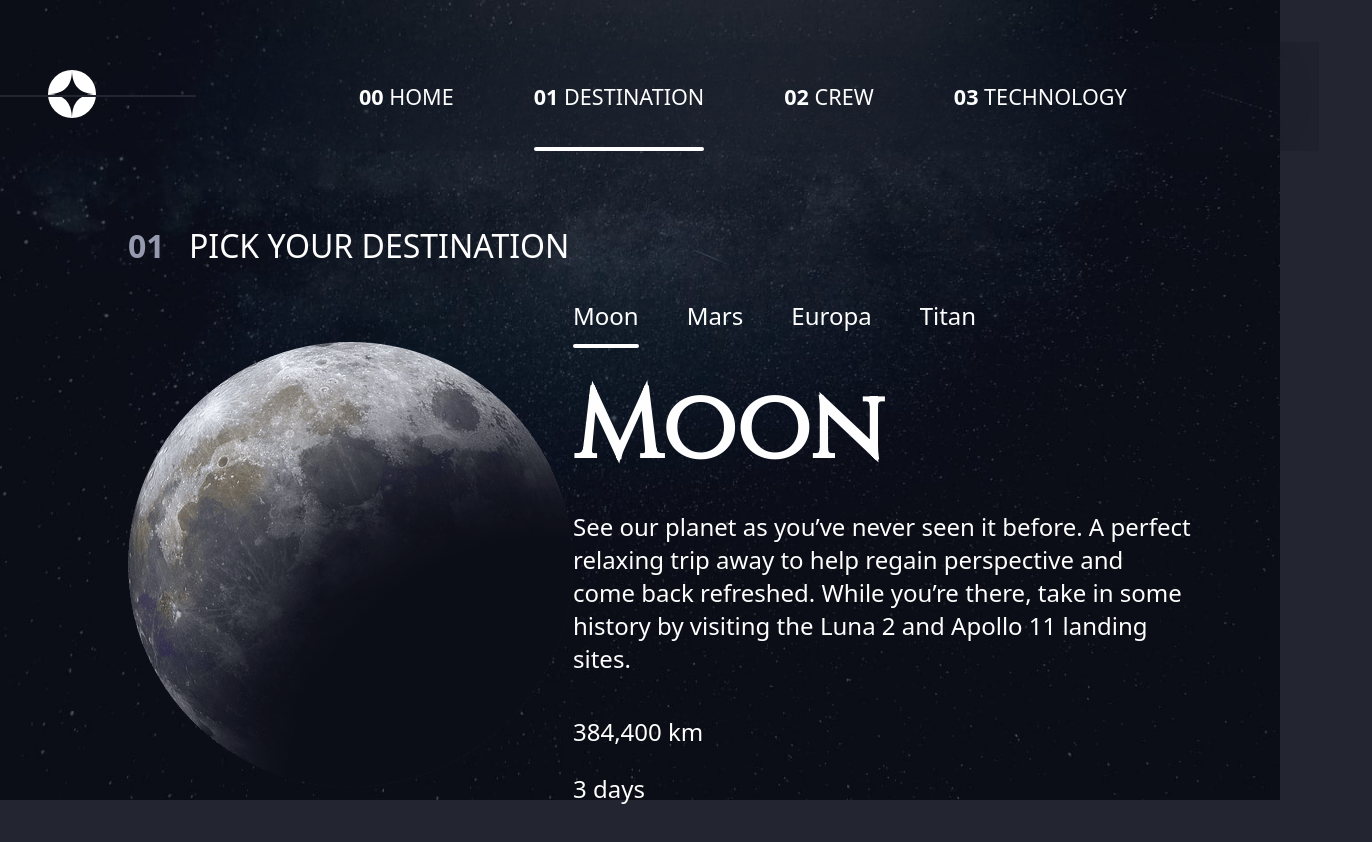
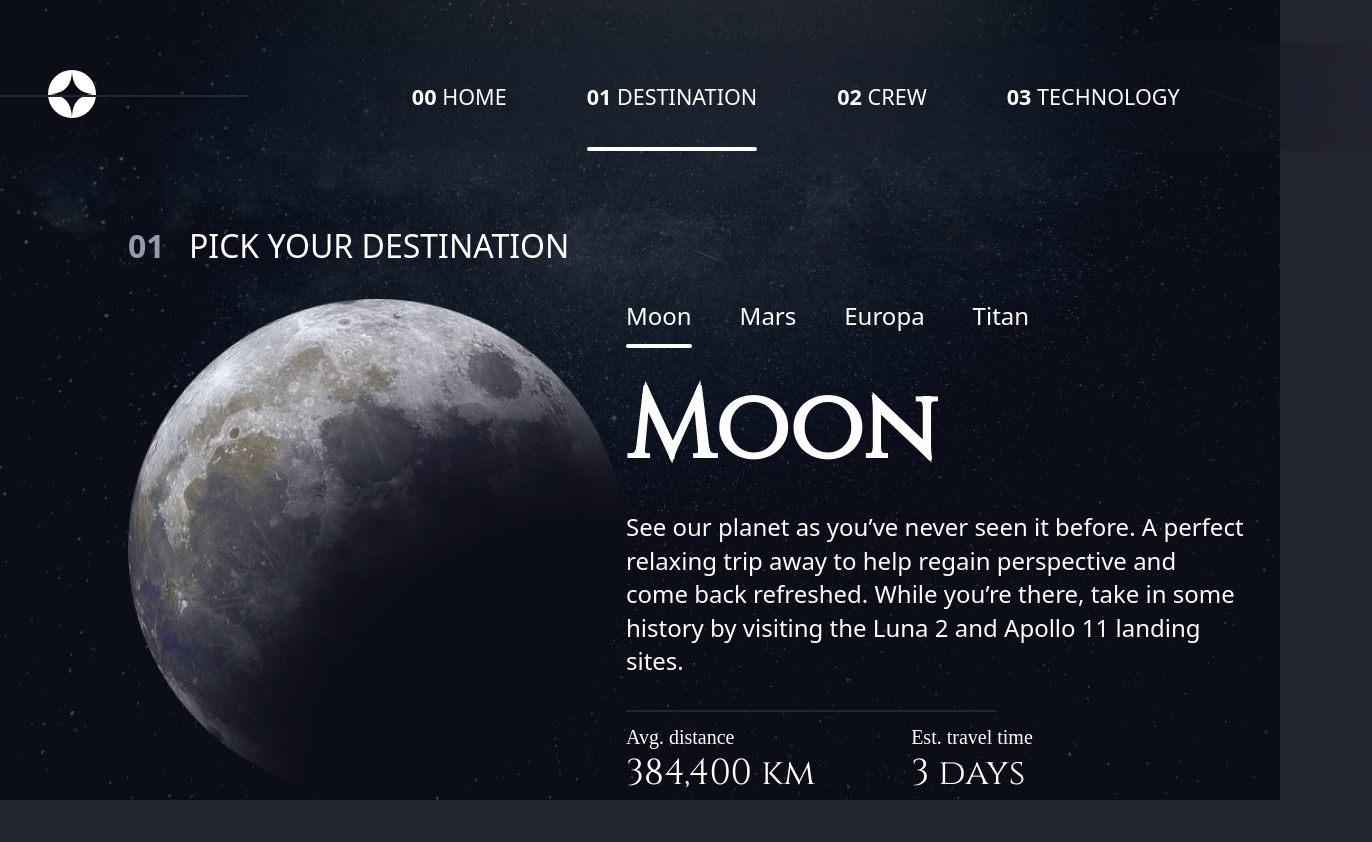
Before and after one commit to LoZoCz/space-tourism-website, a React (Vite) app: page /destination in a window 1280 px wide. Shown: the top 842 px of the page, 1372 px wide, since content can reach past the window. Built offline with nearby package versions, Linux system fonts and the light colour scheme; a web font is replaced by a local one.

Commit message:
destination site done

```diff
--- a/src/scss/destination.scss
+++ b/src/scss/destination.scss
@@ -27,6 +27,12 @@
         .planet-img-wrapper{
             display: grid;
             place-items: center;
+
+            img{
+                height: 100%;
+                aspect-ratio: 1;
+                display: block;
+            }
         }
 
         .planet-info-wrapper{
@@ -79,6 +85,53 @@
             .planet-desc{
                 width: 45ch;
                 margin: 0;
+                line-height: 2.1rem;
+            }
+
+            .additional-info{
+                display: flex;
+                gap: 6rem;
+                margin-top: 2rem;
+                position: relative;
+
+                &::after{
+                    content: "";
+                    width: 60%;
+                    height: 2px;
+                    border-radius: 5rem;
+                    background-color: $prim-clr-2;
+                    position: absolute;
+                    top: -1rem;
+                    left: 0;
+                }
+
+                .distance-info{
+                    font-family: $font-name-1;
+                    font-size: 2.25rem;
+                    margin: 0;
+
+                    &::before{
+                        content: "Avg. distance";
+                        font-family: $font-name-3;
+                        font-size: 1.25rem;
+                        font-weight: 100;
+                        display: block;
+                    }
+                }
+
+                .travel-info{
+                    font-family: $font-name-1;
+                    font-size: 2.25rem;
+                    margin: 0;
+
+                    &::before{
+                        content: "Est. travel time";
+                        font-family: $font-name-3;
+                        font-size: 1.25rem;
+                        font-weight: 100;
+                        display: block;
+                    }
+                }
             }
         }
     }
```
